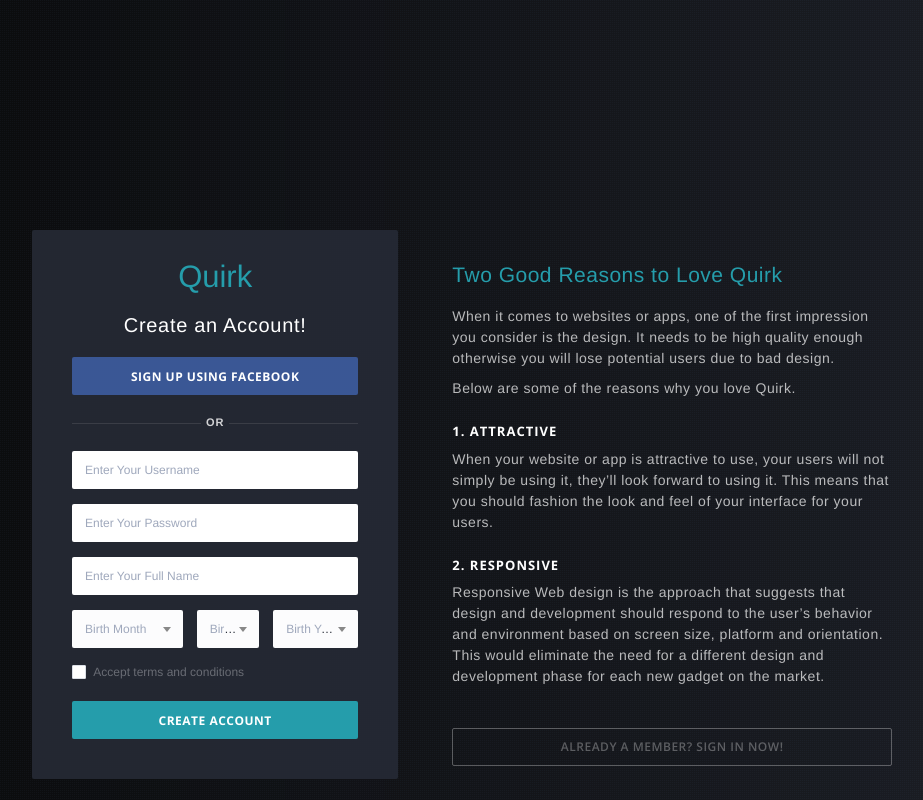
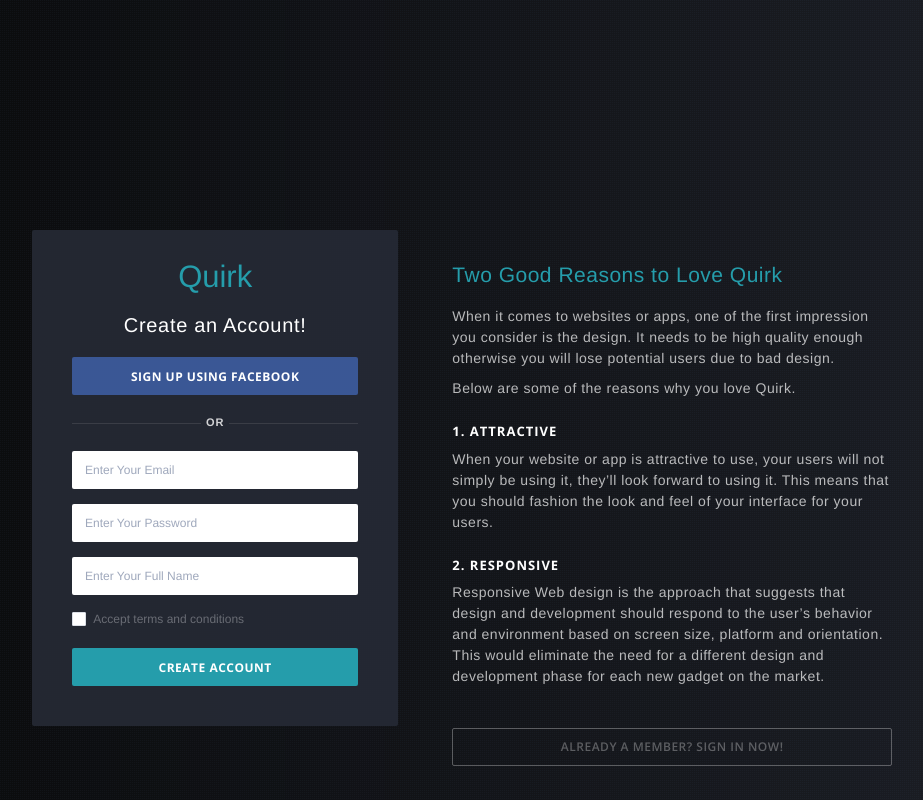
Before and after one commit to rauohon/webRpg, a Java web app: page /signUp in a window 1280 px wide. Shown: the whole page, without its empty margins (158-1081 px from the left). Run offline with Spring Boot 4, a stand-in JSP engine, Linux system fonts and the light colour scheme; the project's own start-up code is not run, and a stand-in starts its controllers and pages; some libraries are stand-ins or nearby versions.

Commit message:
12/12 10:17

```diff
--- a/src/main/java/com/webapp/webRpg/HomeController.java
+++ b/src/main/java/com/webapp/webRpg/HomeController.java
@@ -19,11 +19,18 @@
 		return "home.tiles";
 	}
 
+	@RequestMapping(value = "signInPage", method = RequestMethod.GET)
+	public String signInPage() {
+		logger.info("Sign In Page!");
+
+		return "signIn";
+	}
+
 	@RequestMapping(value = "signIn", method = RequestMethod.GET)
 	public String signIn() {
 		logger.info("Sign In!");
 
-		return "signIn";
+		return "home.tiles";
 	}
 
 	@RequestMapping(value = "signUp", method = RequestMethod.GET)
--- a/src/main/webapp/WEB-INF/views/home.jsp
+++ b/src/main/webapp/WEB-INF/views/home.jsp
@@ -105,7 +105,7 @@
 			</div>
 			<!-- panel -->
 
-			<div class="panel panel-site-traffic">
+			<div class="panel col-md-9">
 				<div class="panel-heading">
 					<ul class="panel-options">
 						<li><a><i class="fa fa-refresh"></i></a></li>
--- a/src/main/webapp/WEB-INF/views/signUp.jsp
+++ b/src/main/webapp/WEB-INF/views/signUp.jsp
@@ -42,68 +42,27 @@
 						<button class="btn btn-primary btn-quirk btn-fb btn-block">Sign
 							Up Using Facebook</button>
 						<div class="or">or</div>
-						<form action="index.html">
+						<form id='valid' action="signInPage">
 							<div class="form-group mb15">
-								<input type="text" class="form-control"
-									placeholder="Enter Your Username">
+								<input type="email" class="form-control"
+									placeholder="Enter Your Email">
 							</div>
 							<div class="form-group mb15">
 								<input type="text" class="form-control"
-									placeholder="Enter Your Password">
+									placeholder="Enter Your Password" required="required">
 							</div>
 							<div class="form-group mb15">
-								<input type="text" class="form-control"
+								<input type="password" class="form-control"
 									placeholder="Enter Your Full Name">
 							</div>
 
-							<div class="row mb15">
-								<div class="col-xs-5">
-									<div class="form-group">
-										<select class="form-control" style="width: 100%"
-											data-placeholder="Birth Month">
-											<option value="">&nbsp;</option>
-											<option value="January">January</option>
-											<option value="February">February</option>
-											<option value="March">March</option>
-											<option value="April">April</option>
-											<option value="May">May</option>
-											<option value="June">June</option>
-										</select>
-									</div>
-								</div>
-								<div class="col-xs-3">
-									<div class="form-group">
-										<select class="form-control" style="width: 100%"
-											data-placeholder="Birth Day">
-											<option value="">&nbsp;</option>
-											<option value="01">01</option>
-											<option value="02">02</option>
-											<option value="03">03</option>
-											<option value="04">04</option>
-											<option value="05">05</option>
-											<option value="06">06</option>
-										</select>
-									</div>
-								</div>
-								<div class="col-xs-4">
-									<div class="form-group">
-										<select class="form-control" style="width: 100%"
-											data-placeholder="Birth Year">
-											<option value="">&nbsp;</option>
-											<option value="1986">1986</option>
-											<option value="1987">1987</option>
-											<option value="1988">1988</option>
-										</select>
-									</div>
-								</div>
-							</div>
-
 							<div class="form-group mb20">
-								<label class="ckbox"> <input type="checkbox"
-									name="checkbox"> <span>Accept terms and
-										conditions</span>
+								<label class="ckbox">
+									<input type="checkbox" name="checkbox" required="required">
+									<span>Accept terms and conditions</span>
 								</label>
 							</div>
+							<div class="error"></div>
 							<div class="form-group">
 								<button class="btn btn-success btn-quirk btn-block">Create
 									Account</button>
@@ -159,14 +118,19 @@
 	<script src="lib/jquery/jquery.js"></script>
 	<script src="lib/bootstrap/js/bootstrap.js"></script>
 	<script src="lib/select2/select2.js"></script>
+	<script src="lib/jquery-validate/jquery.validate.js"></script>
+	<script>
+	$(document).ready(function() {
+		$('#valid').validate({
+			errorLabelContainer: jQuery('#valid div.error')
+		  });
+	});
+	$(function() {
 
-	<script>
-$(function() {
+	  // Select2 Box
+	  $("select.form-control").select2({ minimumResultsForSearch: Infinity });
 
-  // Select2 Box
-  $("select.form-control").select2({ minimumResultsForSearch: Infinity });
-
-});
+	});
 </script>
 
 </body>
--- a/src/main/webapp/WEB-INF/views/template/default-header.jsp
+++ b/src/main/webapp/WEB-INF/views/template/default-header.jsp
@@ -31,6 +31,8 @@
 
 			if (pageName == "main") {
 				$("#frm").attr("action", "main");
+			}else if (pageName == "signInPage") {
+				$("#frm").attr("action", "signInPage");
 			}else if (pageName == "signIn") {
 				$("#frm").attr("action", "signIn");
 			}else if (pageName == "signUp") {
--- a/src/main/webapp/WEB-INF/views/template/default-left.jsp
+++ b/src/main/webapp/WEB-INF/views/template/default-left.jsp
@@ -62,7 +62,7 @@
 					<i class="fa fa-cog"></i>
 				</a>
 			</li>
-			<li class="tooltips" onClick="javascript:header.pageSubmitFn('signIn')">
+			<li class="tooltips" onClick="javascript:header.pageSubmitFn('signInPage')">
 				<a>
 					<i class="fa fa-sign-in"></i>
 				</a>
```
Also changed, not shown: src/main/webapp/WEB-INF/views/signIn.jsp (+13 -4 lines), 3 other files.
